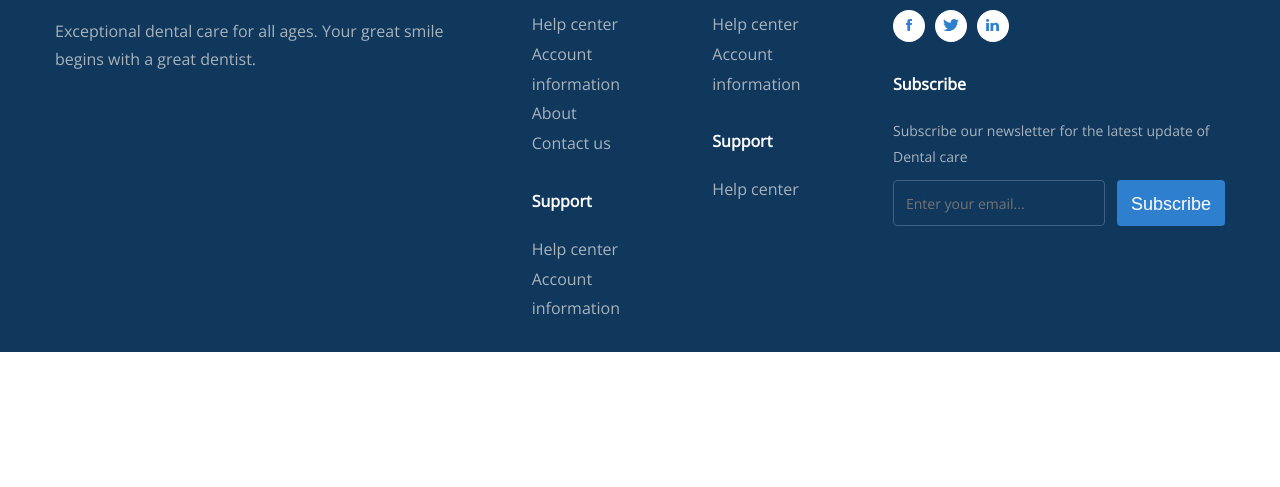
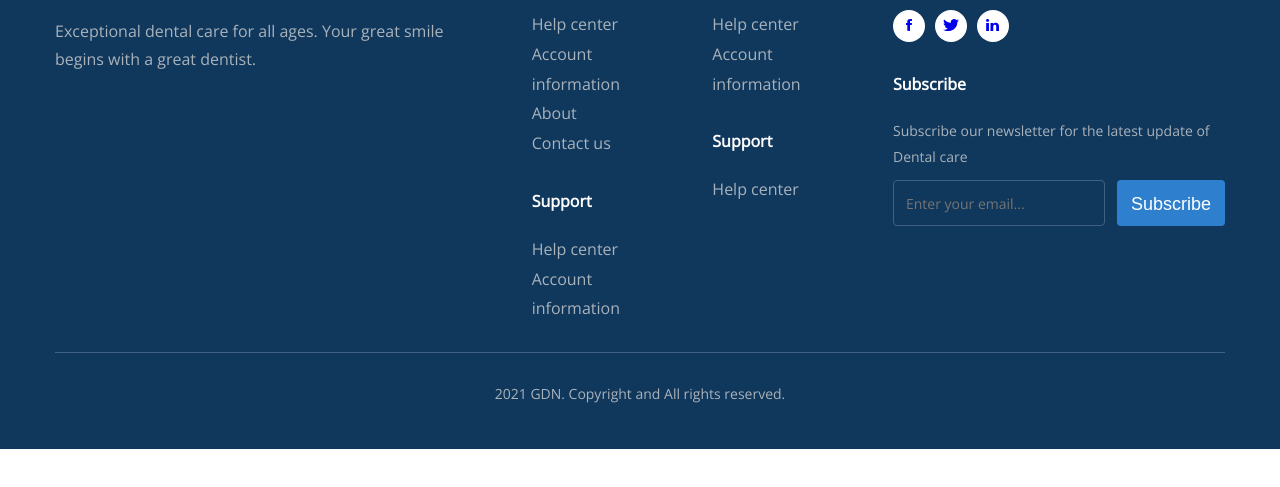
Before and after one commit to tienduy1403/-htmlcss-project-04, a plain HTML site: page index.html in a window 1280 px wide. Shown: the part 6415-6902 px from the top of the page. Drawn offline with nearby package versions, Linux system fonts and the light colour scheme.

Commit message:
made the footer part

```diff
--- a/assets/css/styles.css
+++ b/assets/css/styles.css
@@ -796,3 +796,18 @@ a {
     border-radius: 4px;
     background: #2e80ce;
 }
+
+.footer_line {
+    width: 100%;
+    height: 1px;
+    background: #406181;
+}
+
+.footer__bottom-desc {
+    padding: 28px 0 42px;
+    color: #aab3ba;
+    text-align: center;
+    font-family: "Open Sans", sans-serif;
+    font-size: 1.4rem;
+    line-height: 1.86;
+}
--- a/index.html
+++ b/index.html
@@ -681,6 +681,7 @@
                         <div class="footer__social">
                             <!-- facebook -->
                             <div class="footer__img">
+                                <a href="#!">
                                     <svg
                                         width="6"
                                         height="12"
@@ -693,9 +694,11 @@
                                             fill="currentColor"
                                         />
                                     </svg>
+                                </a>
                             </div>
                             <!-- twitter -->
                             <div class="footer__img">
+                                <a href="#!">
                                     <svg
                                         width="16"
                                         height="12"
@@ -708,9 +711,11 @@
                                             fill="currentColor"
                                         />
                                     </svg>
+                                </a>
                             </div>
                             <!-- Linkedin -->
                             <div class="footer__img">
+                                <a href="#!">
                                     <svg
                                         width="13"
                                         height="12"
@@ -723,6 +728,7 @@
                                             fill="currentColor"
                                         />
                                     </svg>
+                                </a>
                             </div>
                         </div>
                         <h3 class="footer__heading">Subscribe</h3>
@@ -745,7 +751,11 @@
                     </div>
                 </div>
                 <div class="footer_line"></div>
-                <div class="footer__bottom"></div>
+                <div class="footer__bottom">
+                    <p class="footer__bottom-desc">
+                        2021 GDN. Copyright and All rights reserved.
+                    </p>
+                </div>
             </div>
         </footer>
     </body>
```
Also changed, not shown: 1 other file. Lines whose indentation alone changed are shown as unchanged.
